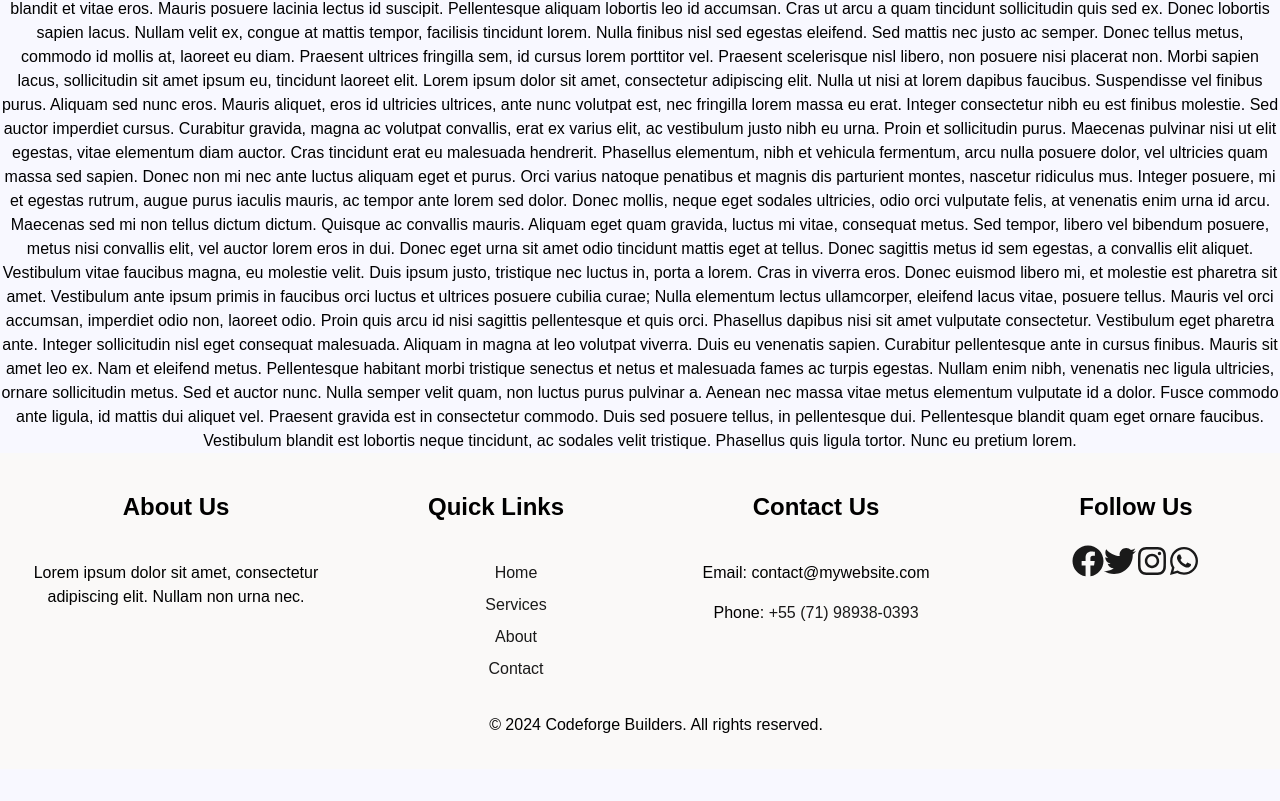
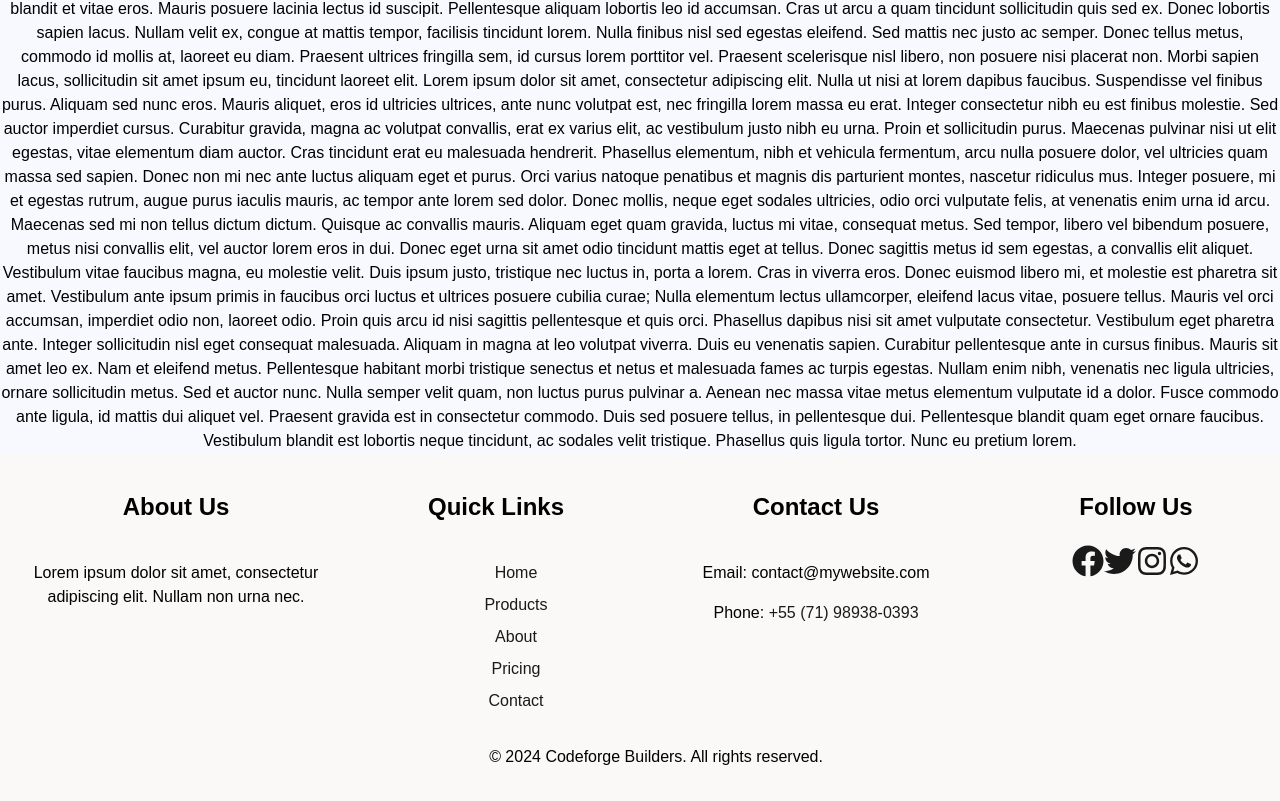
Before and after one commit to Code-Forge-Builders/codeforge-website, a React (Vite) app: page / in a window 1280 px wide. Shown: the part 776-1577 px from the top of the page. Before the commit the page ends 1545 px from the top, so only its background shows below. Built offline with nearby package versions, Linux system fonts and the light colour scheme; a web font is replaced by a local one.

Commit message:
chore: changed footer

```diff
--- a/src/components/Footer/index.tsx
+++ b/src/components/Footer/index.tsx
@@ -23,16 +23,19 @@ const Footer = () => {
           <div className="footer-section-content">
             <ul>
               <li>
-                <a href="#home">Home</a>
+                <a href="">Home</a>
               </li>
               <li>
-                <a href="#services">Services</a>
+                <a href="products">Products</a>
               </li>
               <li>
-                <a href="#about">About</a>
+                <a href="about">About</a>
               </li>
               <li>
-                <a href="#contact">Contact</a>
+                <a href="pricing">Pricing</a>
+              </li>
+              <li>
+                <a href="contact">Contact</a>
               </li>
             </ul>
           </div>
```
